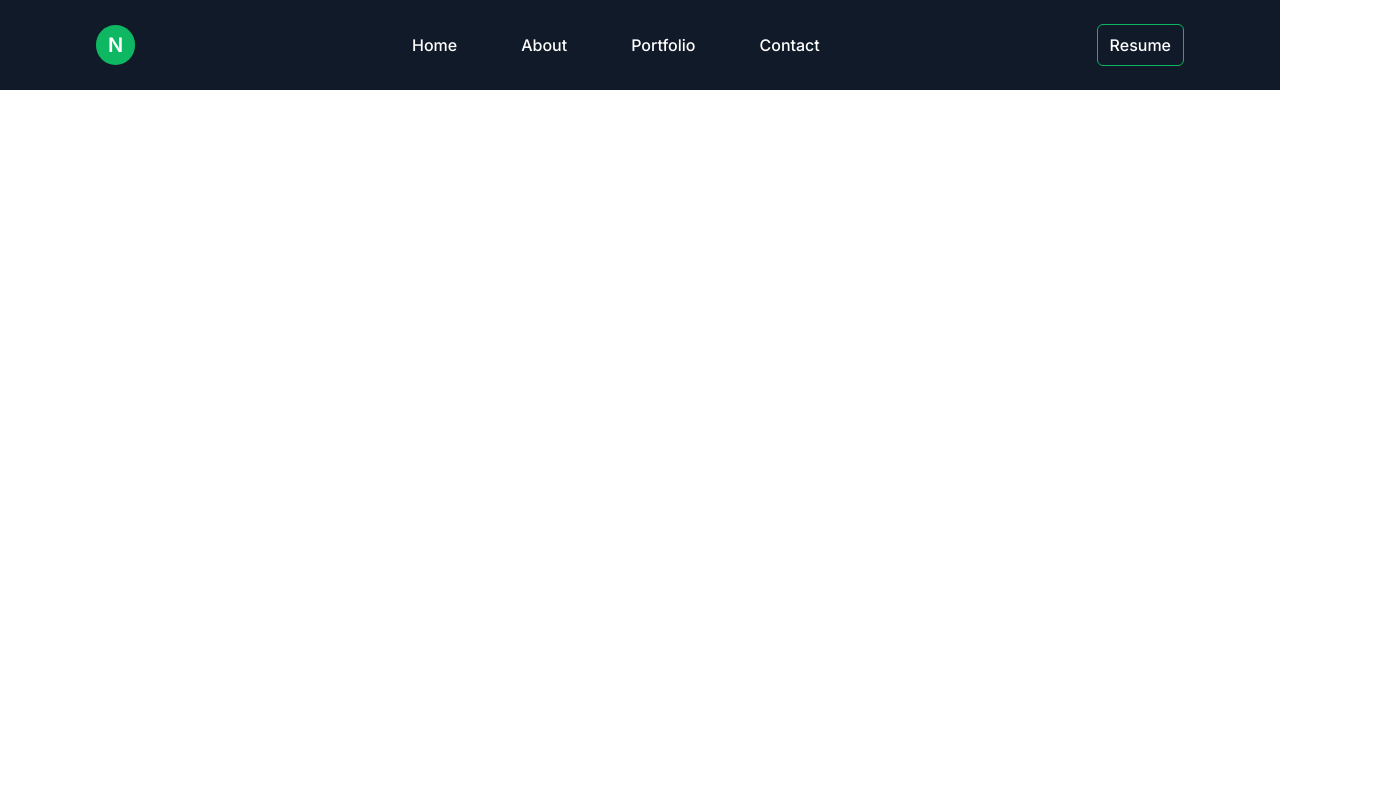
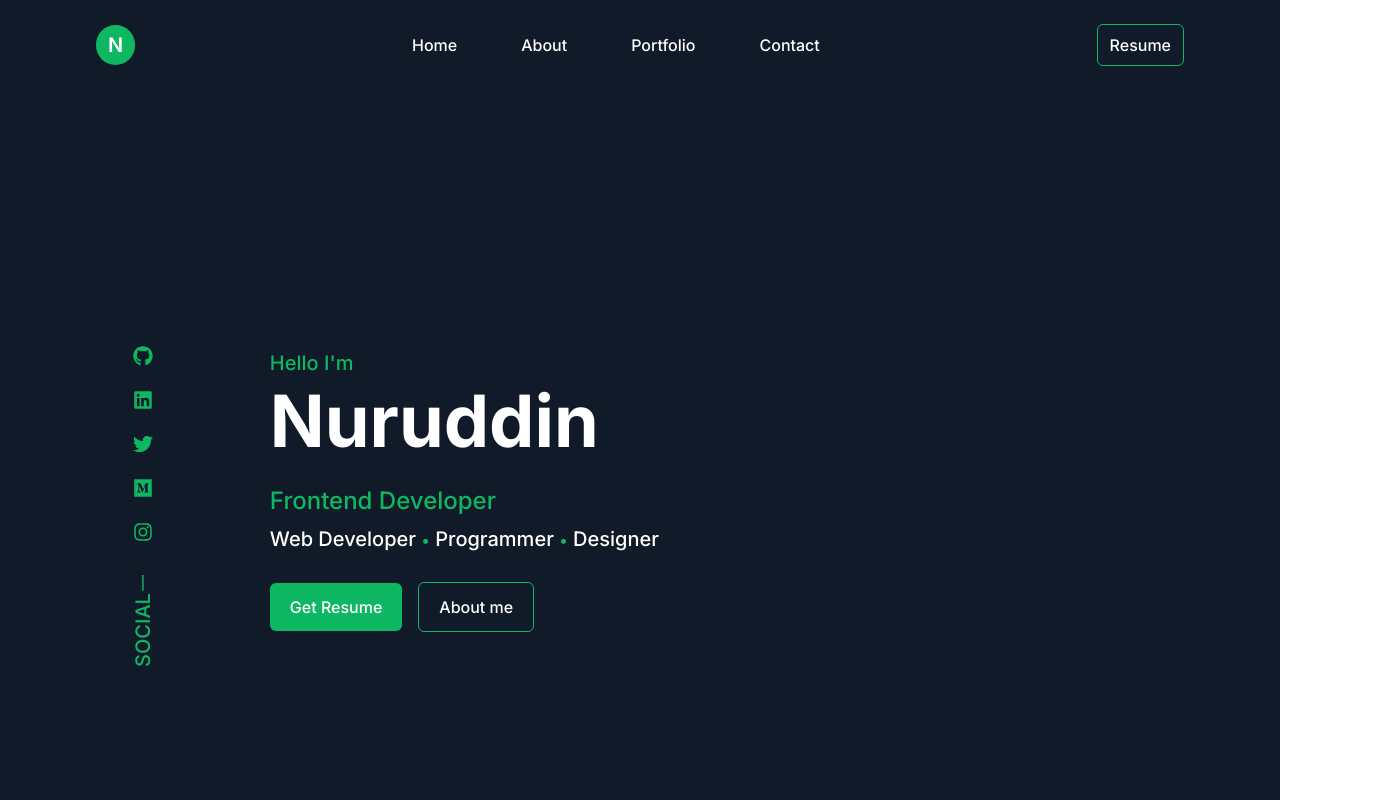
Before and after one commit to itznur07/portfolio, a React (Create React App) app: page / in a window 1280 px wide. Shown: the top 800 px of the page, 1376 px wide, since content can reach past the window. Built offline with nearby package versions, Linux system fonts and the light colour scheme.

Commit message:
Banner Component

```diff
--- /dev/null
+++ b/src/Components/Banner.js
@@ -0,0 +1,58 @@
+import React from "react";
+import { AiOutlineLine } from "react-icons/ai";
+import {
+  FaGithub,
+  FaInstagram,
+  FaLinkedin,
+  FaMedium,
+  FaTwitter
+} from "react-icons/fa";
+import Button from "./Button";
+import Icon from "./Icon";
+
+
+const Banner = () => {
+  return (
+    <>
+      <div className='w-full h-screen mx-24 flex items-center gap-20'>
+        <div className='flex flex-col gap-y-16 items-center '>
+          <div className='flex flex-col gap-6 text-xl text-[#0eb761] cursor-pointer'>
+            <Icon icon={<FaGithub />} link={`https://github.com/itznur07`} />
+            <Icon
+              icon={<FaLinkedin />}
+              link={`https://www.linkedin.com/in/itznur07/`}
+            />
+            <Icon icon={<FaTwitter />} link={`https://twitter.com/itznur07`} />
+            <Icon icon={<FaMedium />} link={`https://itznur07.medium.com/`} />
+            <Icon
+              icon={<FaInstagram />}
+              link={`https://www.instagram.com/itznur07/`}
+            />
+          </div>
+          <div className='flex items-center gap-y-2 -rotate-90 text-xl text-[#0eb761] font-medium'>
+            <span>SOCIAL</span>
+            <AiOutlineLine />{" "}
+          </div>
+        </div>
+        <div className='flex flex-col gap-2'>
+          <p className='text-xl font-medium text-[#0eb761]'>Hello I'm</p>
+          <p className='text-7xl font-bold text-[#fff]'>Nuruddin</p>
+          <p className='text-2xl text-[#0eb761] font-medium mt-5'>
+            Frontend Developer
+          </p>
+          <span className='text-xl text-[#fff] font-medium'>
+            Web Developer <small className='text-md text-[#0eb761]'>•</small>{" "}
+            Programmer <small className='text-md text-[#0eb761]'>•</small>{" "}
+            Designer
+          </span>
+          <div className='flex items-center gap-4 mt-5'>
+            <Button name='Get Resume' style={`bg-[#0eb761]`} />
+            <Button name='About me' style={`border border-[#0eb761]`} />
+          </div>
+        </div>
+      </div>
+    </>
+  );
+};
+
+export default Banner;
--- /dev/null
+++ b/src/Components/Button.js
@@ -0,0 +1,11 @@
+import React from 'react'
+
+const Button = ({name, style}) => {
+  return (
+    <div>
+        <button className={`text-[#fff] text-md font-medium px-5 py-3 rounded-md ${style}`}>{name}</button>
+    </div>
+  )
+}
+
+export default Button
--- /dev/null
+++ b/src/Components/Icon.js
@@ -0,0 +1,14 @@
+const Icon = ({ icon, link }) => {
+  return (
+    <a
+      className='hover:text-[#fff]'
+      href={link}
+      target='_blank'
+      rel='noreferrer'
+    >
+      {icon}
+    </a>
+  );
+};
+
+export default Icon;
--- a/src/Components/Navbar.js
+++ b/src/Components/Navbar.js
@@ -3,7 +3,7 @@ import React from "react";
 const Navbar = () => {
   return (
     <>
-      <div className='flex items-center justify-between py-6 mx-24'>
+      <div className='flex flex-wrap items-center justify-between py-6 mx-24'>
         <div className='cursor-pointer'>
           <span className='text-xl font-semibold text-[#fff] px-3 py-2 rounded-full bg-[#0eb761]'>
             N
--- a/src/Pages/Home.js
+++ b/src/Pages/Home.js
@@ -1,10 +1,14 @@
 import React from "react";
+import Banner from "../Components/Banner";
 import Navbar from "../Components/Navbar";
 
 const Home = () => {
   return (
     <>
-      <Navbar />
+      <div className="">
+        <Navbar />
+        <Banner />
+      </div>
     </>
   );
 };
```
